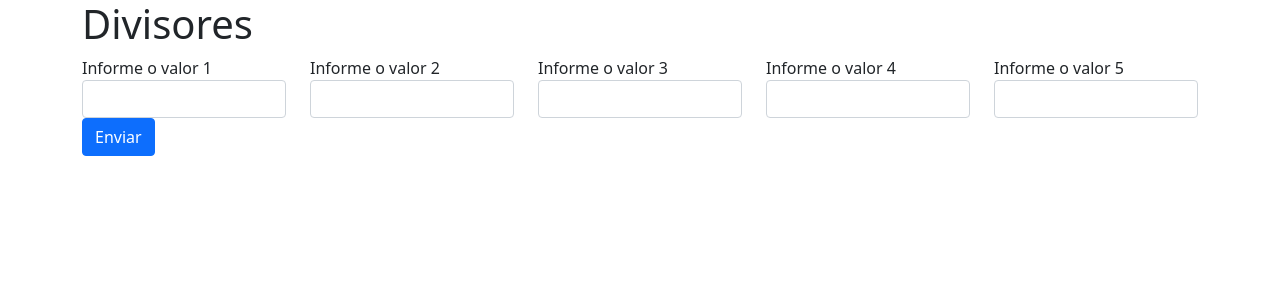
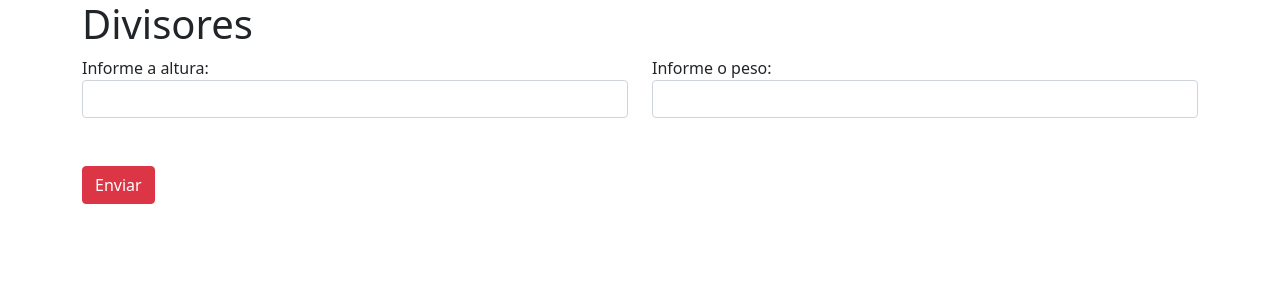
Before and after one commit to GabrielRaimundo123/EletivaVI, a PHP site: page / in a window 1280 px wide. Shown: the top 300 px of the page. Run offline with PHP 8.4, Linux system fonts and the light colour scheme.

Commit message:
Update index.php

```diff
--- a/LIST_3/EX_5/index.php
+++ b/LIST_3/EX_5/index.php
@@ -8,34 +8,35 @@
     <!-- Bootstrap CSS -->
     <link href="https://cdn.jsdelivr.net/npm/bootstrap@5.1.3/dist/css/bootstrap.min.css" rel="stylesheet" integrity="sha384-1BmE4kWBq78iYhFldvKuhfTAU6auU8tT94WrHftjDbrCEXSU1oBoqyl2QvZ6jIW3" crossorigin="anonymous">
 
-    <title>Exercício 3</title>
+    <title>Exercício 5</title>
   </head>
   <body class="container">
     <h1>Divisores</h1>
 
-    <form action="Resposta.php" method="post">
-      <div class="row">
-        <?php
-          for ($i=1; $i<=5; $i++){
-        ?>
-
+    <form  action="Resposta.php" method="post">
+        <div class="row">
+            <div class="col">
+              <label for="altura" class="label-control">
+                Informe a altura:
+              </label>
+              <input type="number" name="altura"
+                  id="altura" class="form-control"/>
+            </div>
+            <div class="col">
+            <label for="peso" class="label-control">
+                Informe o peso:
+              </label>
+              <input type="number" name="peso"
+                  id="peso" class="form-control"/>
+            </div>
+        </div>
+        <div class="row mt-5">
           <div class="col">
-            <label for="nome<?= $i ?>" class="label-control">
-              Informe o valor <?= $i ?>
-            </label>
-            <input type="name" name="nome<?= $i ?>"
-              id="nome<?= $i ?>" class="form-control"/>
+              <button type="submit" class="btn btn-danger">
+                Enviar
+              </button>
           </div>
-
-        <?php
-          }
-        ?>
-      </div>
-      <div class="row">
-        <div class="col">
-          <button class="btn btn-primary">Enviar</button>
         </div>
-      </div>
     </form>
 
     <!-- Optional JavaScript; choose one of the two! -->
```
